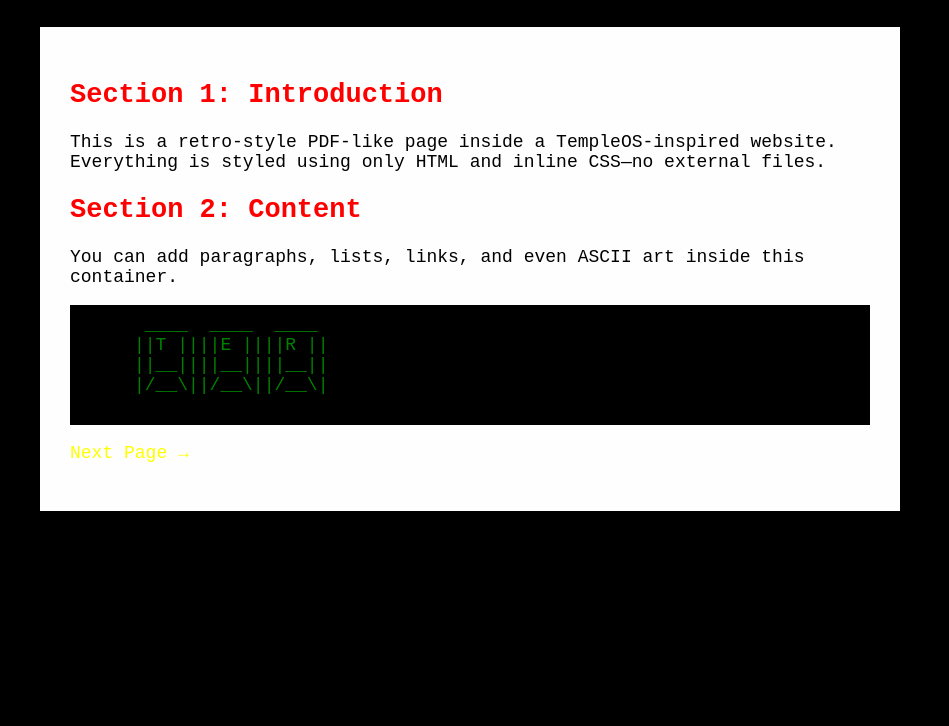
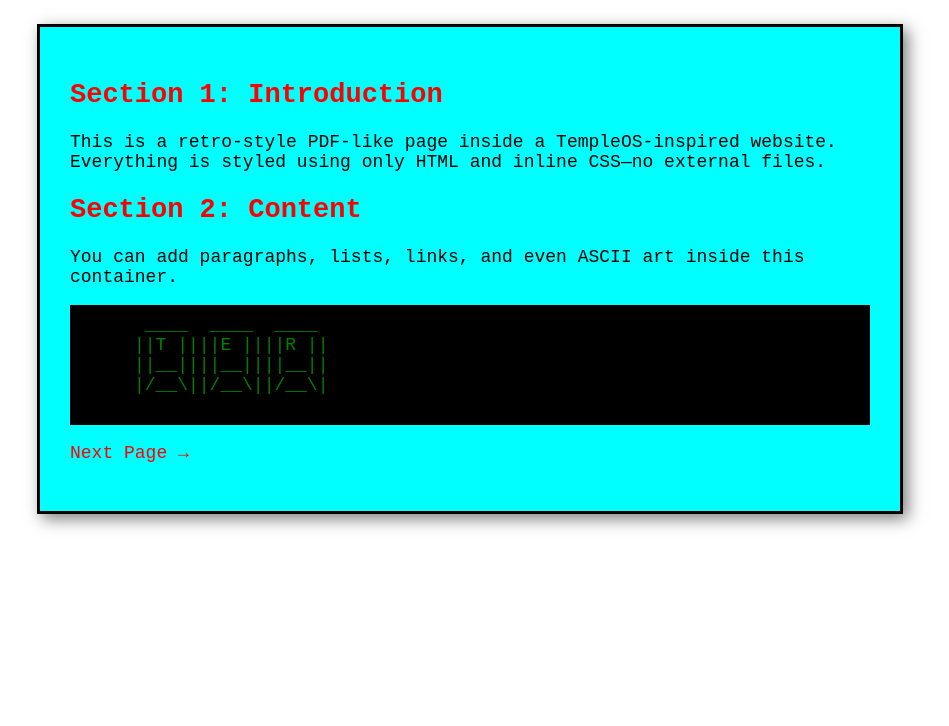
Before and after one commit to PixelGoose98/goosesite.github.io, a plain HTML site: page index.html in a window 1280 px wide. Shown: the part 74-800 px from the top of the page, without its empty margins (170-1119 px from the left). Drawn offline with Linux system fonts and the light colour scheme.

Commit message:
Update index.html

```diff
--- a/index.html
+++ b/index.html
@@ -6,7 +6,7 @@
   <style>
     /* Body - black background, retro monospace font */
     body {
-      background-color: black;
+      background-color: white;
       color: white;
       font-family: "Courier New", monospace;
       margin: 0;
@@ -16,7 +16,7 @@
 
     /* Links - bright colors like TempleOS */
     a {
-      color: yellow;
+      color: red;
       text-decoration: none;
     }
     a:hover {
@@ -28,7 +28,7 @@
       width: 800px;
       margin: 40px auto;
       padding: 30px;
-      background-color: #fefefe;
+      background-color: cyan;
       color: black;
       border: 3px solid #000;
       box-shadow: 5px 5px 15px rgba(0,0,0,0.5);
```
